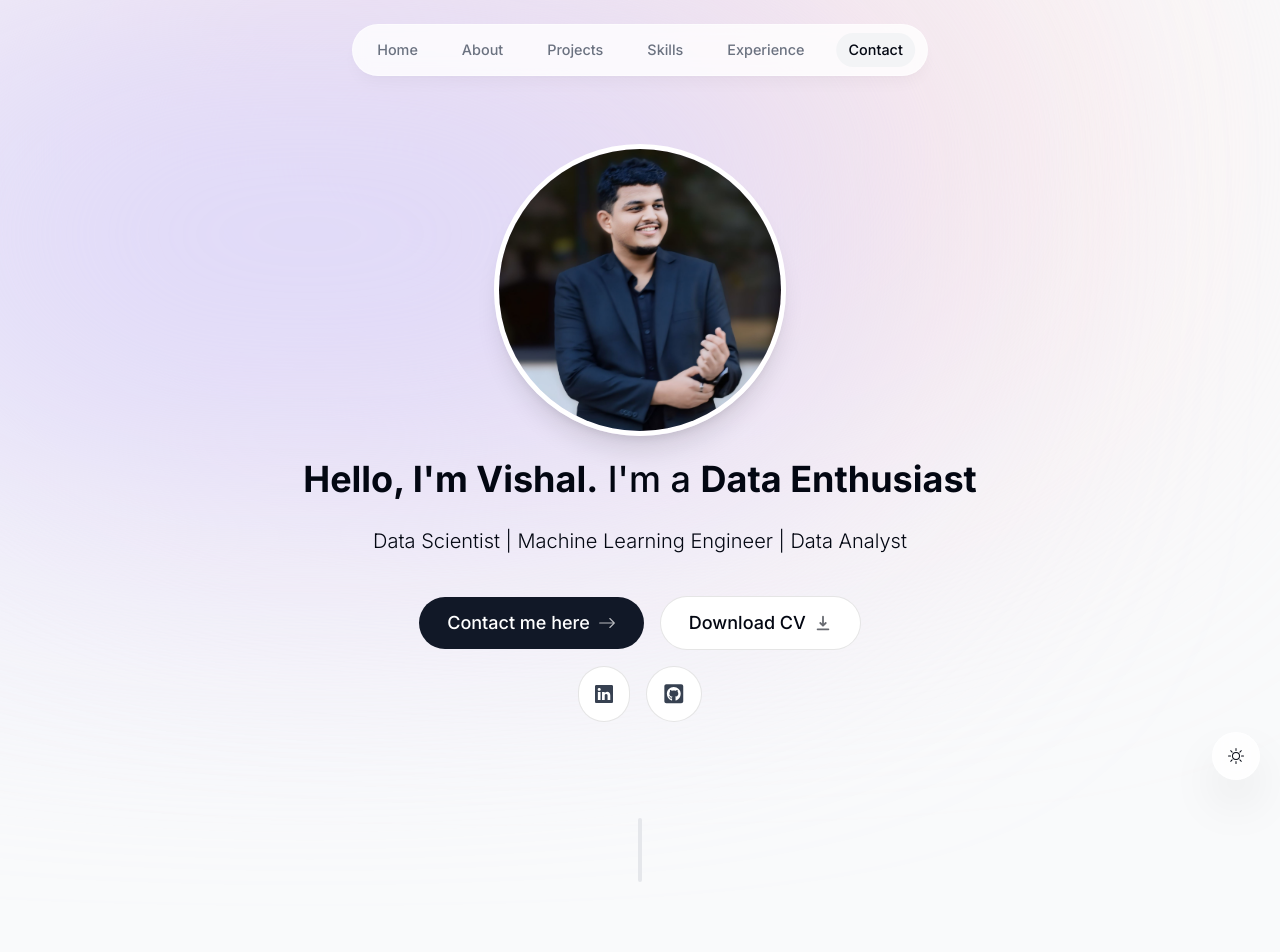
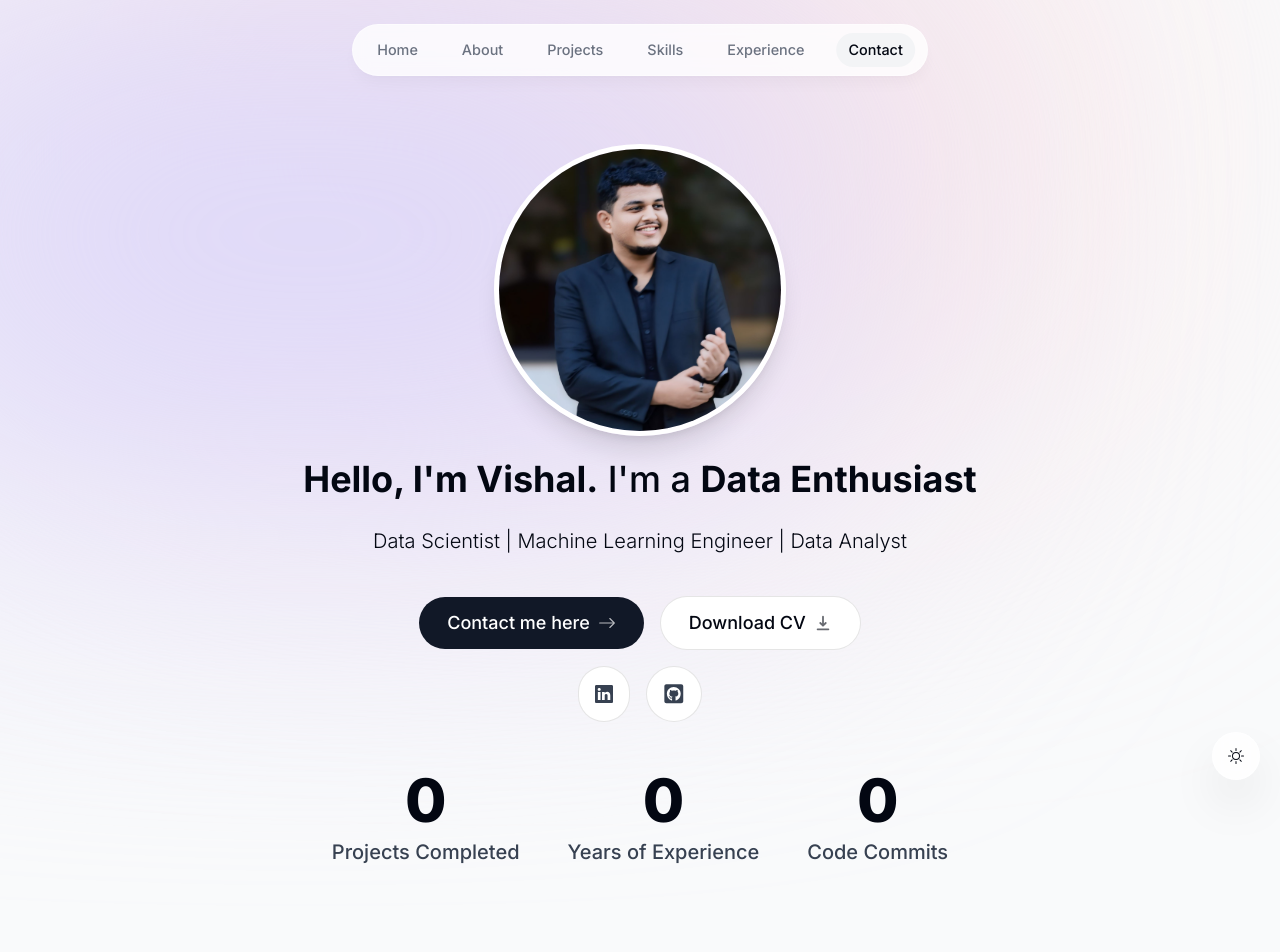
Before and after one commit to vishalpatil7860/portfolio-website, a Next.js app: page / in a window 1280 px wide. Shown: the top 952 px of the page. Built offline with nearby package versions, Linux system fonts and the light colour scheme; no server answers.

Commit message:
Added stats

```diff
--- a/app/page.tsx
+++ b/app/page.tsx
@@ -5,11 +5,14 @@ import Intro from "@/components/intro";
 import Projects from "@/components/projects";
 import SectionDivider from "@/components/section-divider";
 import Skills from "@/components/skills";
+import StatsSection from '@/components/StatsSection';
+import 'animate.css/animate.min.css';
 
 export default function Home() {
   return (
     <main className="flex flex-col items-center px-4">
       <Intro />
+      <StatsSection />
       <SectionDivider />
       <About />
       <Projects />
--- /dev/null
+++ b/components/StatsSection.tsx
@@ -0,0 +1,80 @@
+"use client";
+
+import React, { useEffect, useState } from 'react';
+import CountUp from 'react-countup';
+import axios from 'axios';
+
+interface StatItem {
+  num: number;
+  text: string;
+}
+
+const StatsSection: React.FC = () => {
+  const [stats, setStats] = useState<StatItem[]>([
+    { num: 0, text: 'Projects Completed' },
+    { num: 0, text: 'Years of Experience' },
+    { num: 0, text: 'Code Commits' }
+  ]);
+
+  useEffect(() => {
+    const fetchGitHubData = async () => {
+      try {
+        const username = 'vishalpatil7860';
+        const reposResponse = await axios.get(`https://api.github.com/users/${username}/repos`);
+        const repos = reposResponse.data;
+
+        // Calculate projects completed
+        const projectsCompleted = repos.length;
+
+        // Calculate years of experience (starting from November 2020)
+        const startDate = new Date('2020-11-01');
+        const currentDate = new Date();
+        const yearsOfExperience = currentDate.getFullYear() - startDate.getFullYear()
+                                  - (currentDate.getMonth() < startDate.getMonth() ||
+                                     (currentDate.getMonth() === startDate.getMonth() &&
+                                      currentDate.getDate() < startDate.getDate()) ? 1 : 0);
+
+        // Calculate code commits
+        let totalCommits = 0;
+        for (const repo of repos) {
+          const commitsResponse = await axios.get(repo.commits_url.replace('{/sha}', ''));
+          totalCommits += commitsResponse.data.length;
+        }
+
+        setStats([
+            { num: yearsOfExperience, text: 'Years of Experience' },
+            { num: projectsCompleted, text: 'Projects Completed' },
+            { num: totalCommits, text: 'Code Commits' }
+        ]);
+      } catch (error) {
+        console.error('Error fetching GitHub data:', error);
+      }
+    };
+
+    fetchGitHubData();
+  }, []);
+
+  return (
+    <section className="container mx-auto py-12">
+      <div className="flex flex-col items-center">
+        <div className="flex flex-wrap justify-center gap-12">
+          {stats.map((item, index) => (
+            <div className="flex flex-col items-center text-center" key={index}>
+              <CountUp
+                end={item.num}
+                duration={5}
+                delay={2}
+                className="text-6xl font-extrabold text-black-600"
+              />
+              <p className="text-xl font-medium text-gray-700 mt-2">
+                {item.text}
+              </p>
+            </div>
+          ))}
+        </div>
+      </div>
+    </section>
+  );
+};
+
+export default StatsSection;
--- a/package.json
+++ b/package.json
@@ -9,11 +9,15 @@
     "lint": "next lint"
   },
   "dependencies": {
+    "@fortawesome/fontawesome-svg-core": "^6.5.2",
+    "@fortawesome/free-solid-svg-icons": "^6.5.2",
+    "@fortawesome/react-fontawesome": "^0.2.2",
     "@react-email/components": "^0.0.7",
     "@react-email/tailwind": "^0.0.8",
     "@types/node": "20.3.2",
     "@types/react": "18.2.14",
     "@types/react-dom": "18.2.6",
+    "animate.css": "^4.1.1",
     "clsx": "^1.2.1",
     "eslint": "8.43.0",
     "eslint-config-next": "13.4.7",
@@ -21,6 +25,7 @@
     "next": "13.4.8",
     "npm-upgrade": "^3.1.0",
     "react": "18.2.0",
+    "react-countup": "^6.5.3",
     "react-dom": "18.2.0",
     "react-hot-toast": "^2.4.1",
     "react-icons": "^4.10.1",
```
Also changed, not shown: 1 other file (tests, documents, lock files or other folders).
